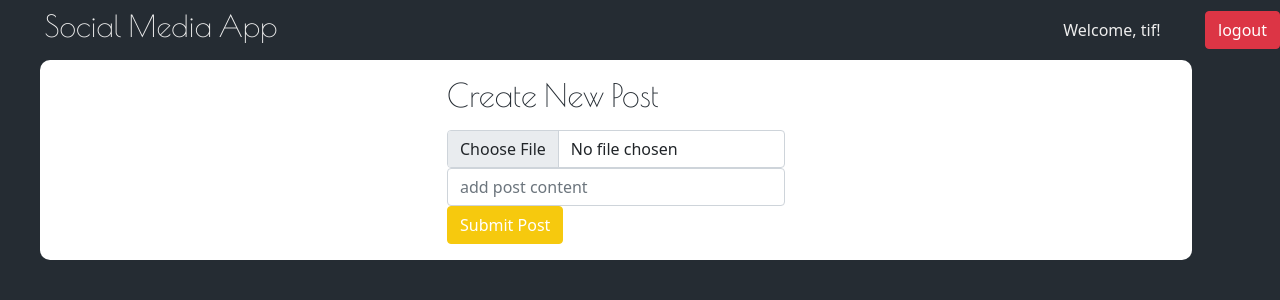
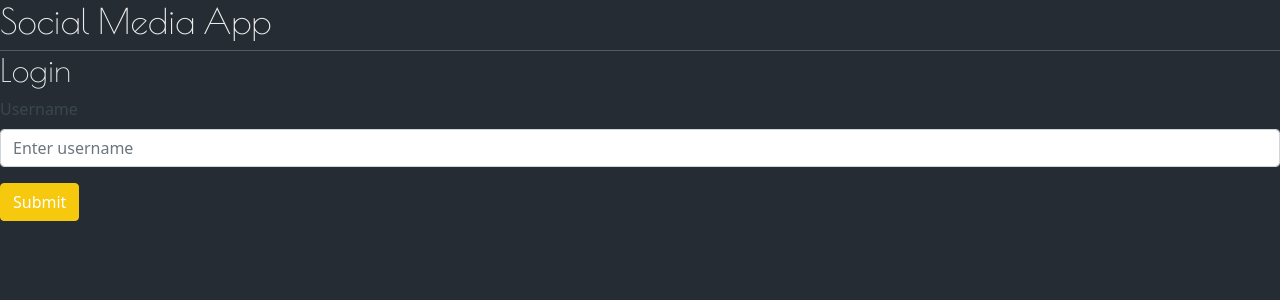
Before and after one commit to trivera777/SocialBuzz, a React (Create React App) app: page / in a window 1280 px wide. Shown: the top 300 px of the page. Built offline with nearby package versions, Linux system fonts and the light colour scheme.

Commit message:
deployed to Heroku and added link to readme

```diff
--- a/src/App.js
+++ b/src/App.js
@@ -13,7 +13,7 @@ export const PostContext = React.createContext({
 function App() {
   const initialPostState = React.useContext(PostContext);
   const [state, dispatch] = React.useReducer(postReducer, initialPostState);
-  const [user, setUser] = React.useState("tif");
+  const [user, setUser] = React.useState("");
 
   React.useEffect(() => {
     document.title = user ? `${user}'s Feed` : "Please login.";
```
Also changed, not shown: 1 other file (tests, documents, lock files or other folders).
